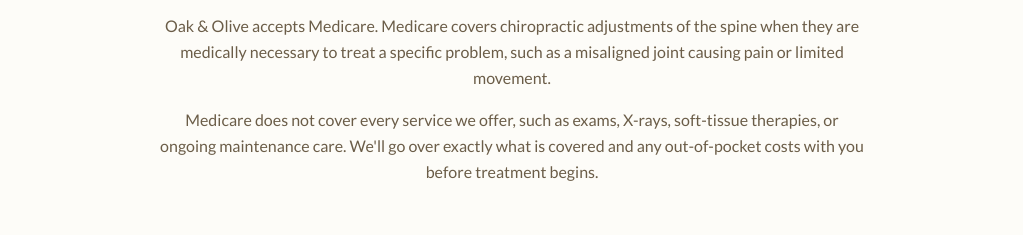
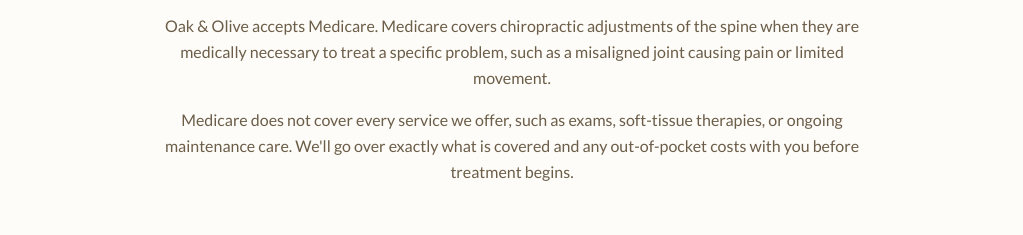
Before and after one commit to alonandon/OakandOlive, a Next.js app: page /insurance in a window 1280 px wide. Shown: the part 1273-1508 px from the top of the page, without its empty margins (128-1151 px from the left). Built offline with nearby package versions, Linux system fonts and the light colour scheme.

Commit message:
Remove X-ray mention from insurance page
Co-Authored-By: Claude Opus 5.5 <noreply@anthropic.com>
Claude-Session: https://claude.ai/code/session_018FhuiHEvUahZiY43yAXwSr

```diff
--- a/src/app/insurance/page.tsx
+++ b/src/app/insurance/page.tsx
@@ -137,7 +137,7 @@ export default function InsurancePage() {
             Oak &amp; Olive accepts Medicare. Medicare covers chiropractic adjustments of the spine when they are medically necessary to treat a specific problem, such as a misaligned joint causing pain or limited movement.
           </p>
           <p className="font-sans text-bark-muted leading-relaxed">
-            Medicare does not cover every service we offer, such as exams, X-rays, soft-tissue therapies, or ongoing maintenance care. We&apos;ll go over exactly what is covered and any out-of-pocket costs with you before treatment begins.
+            Medicare does not cover every service we offer, such as exams, soft-tissue therapies, or ongoing maintenance care. We&apos;ll go over exactly what is covered and any out-of-pocket costs with you before treatment begins.
           </p>
         </div>
       </section>
```
